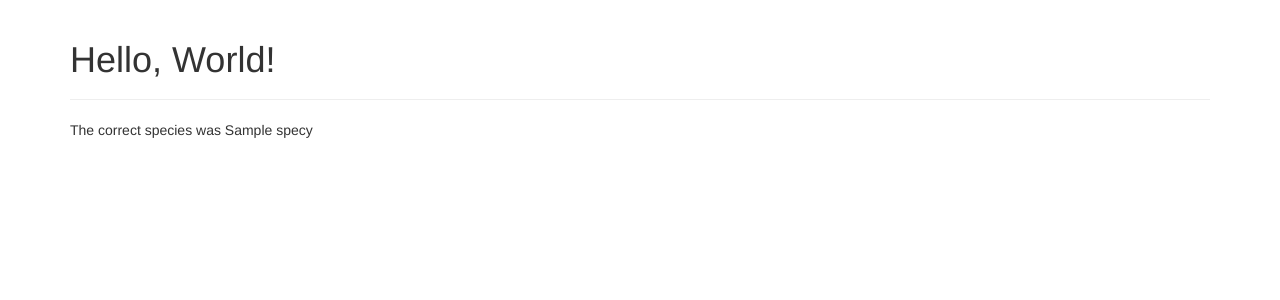
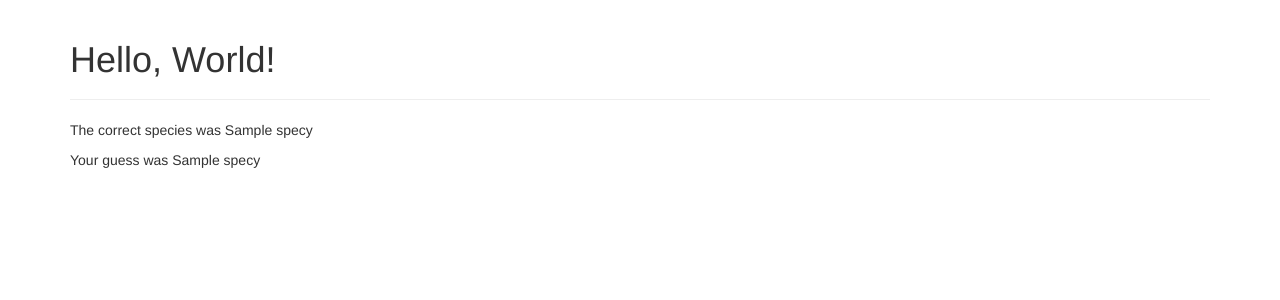
Before and after one commit to micknudsen/bird-sounds, a Flask app: page /answer in a window 1280 px wide. Shown: the top 300 px of the page. Run offline with Flask 2, Linux system fonts and the light colour scheme; the visitor is signed in with stand-in values (Sample User, id 1); tables that the repository leaves empty hold one stand-in row (values such as "Sample post"); some libraries are stand-ins or nearby versions.

Commit message:
Better handling of guesses

```diff
--- a/app.py
+++ b/app.py
@@ -104,13 +104,13 @@ def make_quiz() -> Quiz:
 def index():
 
     if request.method == 'POST':
-        session['choice_form_index'] = request.form.get('choice')
+        session['species_id_guess'] = session['species_ids_choices'][int(request.form.get('choice_index')) - 1]
         return redirect(url_for('answer'))
 
     quiz = make_quiz()
 
-    session['correct_species_id'] = quiz.sound.species.id
-    session['choice_species_ids'] = [species.id for species in quiz.choices]
+    session['species_id_correct'] = quiz.sound.species.id
+    session['species_ids_choices'] = [species.id for species in quiz.choices]
 
     return render_template('index.html', quiz=quiz)
 
@@ -118,6 +118,7 @@ def index():
 @app.route('/answer')
 def answer():
 
-    correct = Species.query.get(session['correct_species_id'])
+    correct_species = Species.query.get(session['species_id_correct'])
+    guessed_species = Species.query.get(session['species_id_guess'])
 
-    return render_template('answer.html', correct=correct)
+    return render_template('answer.html', correct_species=correct_species, guessed_species=guessed_species)
--- a/templates/answer.html
+++ b/templates/answer.html
@@ -7,6 +7,11 @@
     <div class="page-header">
         <h1>Hello, World!</h1>
     </div>
-    The correct species was {{ correct.name }}
+    <p>
+        The correct species was {{ correct_species.name }}
+    </p>
+    <p>
+        Your guess was {{ guessed_species.name }}
+    </p>
 </div>
 {% endblock %}
--- a/templates/index.html
+++ b/templates/index.html
@@ -12,7 +12,7 @@
     </audio>
     <form method="POST">
     {% for species in quiz.choices %}
-        <button type="submit" class="btn btn-primary btn-lg btn-block" name="choice" value="{{ loop.index }}">{{ species.name }}</button>
+        <button type="submit" class="btn btn-primary btn-lg btn-block" name="choice_index" value="{{ loop.index }}">{{ species.name }}</button>
     {% endfor %}
     </form>
 </div>
```
